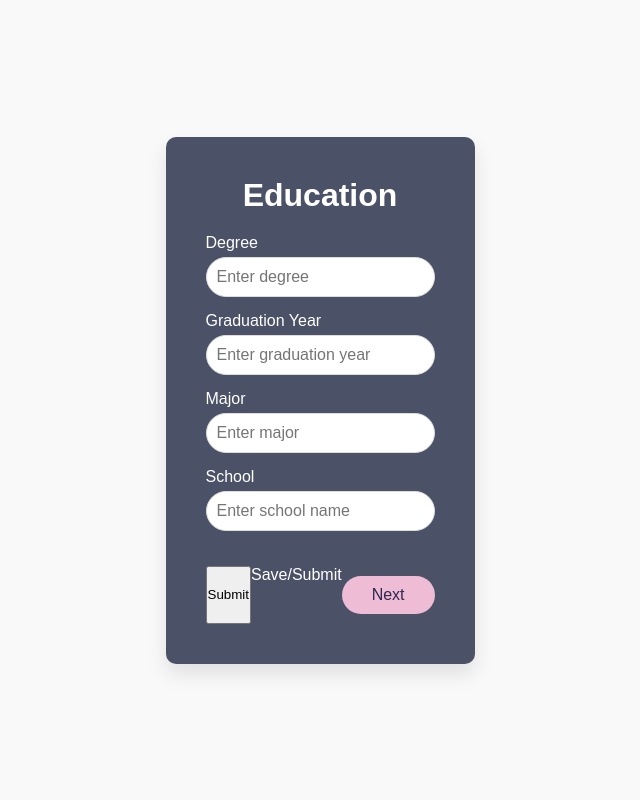
After one commit to AdamWittmann/DatingApp, a Flask app: page /enterEducation in a window 1280 px wide. The commit adds this page. Shown: the whole page, without its empty margins (320-960 px from the left). Run offline with Flask 3, Linux system fonts and the light colour scheme; parts of the project's set-up code (start-up, migrations or seed data) failed here and were passed over.

Commit message:
Enter Occupation, Enter Education, Physical Features, Complete profile functionality, queries, javascript

```diff
--- a/project/app.py
+++ b/project/app.py
@@ -1,5 +1,5 @@
 """app.py: render and route to webpages"""
-from flask import request, render_template, redirect, url_for
+from flask import request, render_template, redirect, url_for,jsonify
 from sqlalchemy import insert, text, select
 
 from db.server import app
@@ -7,6 +7,10 @@ from db.server import db
 
 from db.schema.user import User
 from db.schema.profile import Profile
+from db.schema.education import Education
+from db.schema.profile import Profile
+from db.schema.occupation import Occupation
+from db.schema.physicalFeatures import PhysicalFeatures
 
 # create a webpage based off of the html in templates/index.html
 userEmail = None
@@ -111,6 +115,72 @@ def settings():
 
     return render_template("settings.html")
 
+#education form submit query:
+@app.route('/enterEducation', methods=['POST','GET'])
+def enterEducation():
+    if request.method == 'GET':
+        # Render the education form for GET requests
+        return render_template("enterEducation.html")
+    if request.method =='POST':
+        query  = insert(Education).values(request.form)
+        with app.app_context():
+            db.session.execute((query))
+            db.session.commit()
+        return render_template("enterEducation.html")
+
+def get_user_id_by_email():
+    user_email = session.get('userEmail')  # Retrieve from session
+    if not user_email:
+        return None
+
+    user = User.query.filter_by(Email=user_email).first()
+    if user:
+        return user.UserID  # Assuming 'UserID' is the primary key
+    return None
+
+def get_profile_id_by_user_email():
+    # Step 1: Get UserID from the User schema
+    user_id = get_user_id_by_email()
+    if not user_id:
+        return None
+
+    # Step 2: Query the Profile schema using UserID
+    profile = Profile.query.filter_by(UserID=user_id).first()
+    if profile:
+        return profile.ProfileID
+    return None
+
+@app.route('/check-profile', methods=['GET'])
+def check_profile():
+    profile_id = get_profile_id_by_user_email()  # Use the updated helper
+    if not profile_id:
+        return jsonify({'profileComplete': False, 'error': 'Profile not found'}), 404
+
+    complete = is_schema_complete(profile_id)
+    return jsonify({'profileComplete': complete})
+
+@app.route('/enterOccupation', methods=['GET', 'POST'])
+def enterOccupation():
+    # if request.method == 'GET':
+    if request.method == 'POST':
+        query = insert(Occupation).values(request.form)
+        with app.app_context():
+            db.session.execute((query))
+            db.session.commit()
+
+    return render_template("enterOccupation.html")
+@app.route('/physicalFeatures', methods=['GET','POST'])
+def physicalFeatures():
+    if request.method == 'POST':
+        query = insert(PhysicalFeatures).values(request.form)
+        with app.app_context():
+            db.session.execute((query))
+            db.session.commit()
+    return render_template("physicalFeatures.html")
+
+
+
+    return jsonify({'message': 'Physical features saved successfully!'})
 if __name__ == "__main__":
     # debug refreshes your application with your new changes every time you save
     app.run(debug=True)
--- a/project/db/schema/education.py
+++ b/project/db/schema/education.py
@@ -4,7 +4,7 @@ from db.server import db
 class Education(db.Model):
     __tablename__ = 'Education'
     EducationID = db.Column(db.Integer, primary_key=True, autoincrement=True)
-    ProfileID = db.Column(db.Integer)
+    ProfileID = db.Column(db.Integer,db.ForeignKey('profile.profileID'))
     Degree = db.Column(db.String(30))
     Major = db.Column(db.String(30))
     GraduationYear = db.Column(db.String(4))
--- a/project/db/schema/likes.py
+++ b/project/db/schema/likes.py
@@ -4,7 +4,7 @@ from db.server import db
 class Likes(db.Model):
     __tablename__ = 'Likes'
     LikeID = db.Column(db.Integer, primary_key=True, autoincrement=True)
-    UserID = db.Column(db.Integer)
+    UserID = db.Column(db.Integer, db.ForeignKey('user.UserID'))
     LikedUserID = db.Column(db.Integer)
     DateLiked = db.Column(db.String(8))
 
--- a/project/db/schema/occupation.py
+++ b/project/db/schema/occupation.py
@@ -4,7 +4,7 @@ from db.server import db
 class Occupation(db.Model):
     __tablename__ = 'Occupation'
     OccupationID = db.Column(db.Integer, primary_key=True, autoincrement=True)
-    ProfileID = db.Column(db.Integer)
+    ProfileID = db.Column(db.Integer, db.ForeignKey('profile.ProfileID'))
     Job = db.Column(db.String(25))
     Salary = db.Column(db.Integer)
 
--- a/project/db/schema/physicalFeatures.py
+++ b/project/db/schema/physicalFeatures.py
@@ -4,7 +4,7 @@ from db.server import db
 class PhysicalFeatures(db.Model):
     __tablename__ = 'PhysicalFeatures'
     FeatureID = db.Column(db.Integer, primary_key=True, autoincrement=True)
-    ProfileID = db.Column(db.Integer)
+    ProfileID = db.Column(db.Integer,db.ForeignKey('profile.ProfileID'))
     HairColor = db.Column(db.String(20))
     Height = db.Column(db.Integer)
     Weight = db.Column(db.Integer)
--- a/project/db/schema/profile.py
+++ b/project/db/schema/profile.py
@@ -4,7 +4,7 @@ from db.server import db
 class Profile(db.Model):
     __tablename__ = 'Profile'
     ProfileID = db.Column(db.Integer, primary_key=True, autoincrement=True)
-    UserID = db.Column(db.Integer)
+    UserID = db.Column(db.Integer, db.ForeignKey('User.UserID'))
     Gender = db.Column(db.String(255))
     Age = db.Column(db.Integer)
     Religion = db.Column(db.String(255))
--- /dev/null
+++ b/project/static/css/educationOccupation.css
@@ -0,0 +1,99 @@
+* {
+    margin: 0;
+    padding: 0;
+    box-sizing: border-box;
+    font-family: Arial, sans-serif;
+}
+
+a {
+    color: #2E294E;
+    text-decoration: none;
+    text-align: left;
+    display: block;
+}
+
+a:hover {
+    color: #BE97C6;
+}
+
+/* Body Styling */
+body {
+    font-family: Arial, sans-serif;
+    display: flex;
+    justify-content: center;
+    align-items: center;
+    min-height: 100vh;
+    background-color: #f9f9f9;
+}
+
+/* Form Container */
+.container {
+    text-align: center;
+    padding: 40px;
+    max-width: 400px;
+    background-color: #4B5267;
+    color: white;
+    border-radius: 10px;
+    box-shadow: 0px 10px 20px rgba(0, 0, 0, 0.1);
+}
+
+/* Form Header */
+.container h1 {
+    font-size: 2rem;
+    color: #ffffff;
+    margin-bottom: 20px;
+}
+
+/* Labels */
+.container label {
+    display: block;
+    font-size: 1rem;
+    color: #ffffff;
+    margin-bottom: 5px;
+    text-align: left;
+}
+
+/* Input Fields */
+.container input[type="text"],
+.container input[type="number"] {
+    background-color: #fff;
+    width: 100%;
+    padding: 10px;
+    margin-bottom: 15px;
+    font-size: 1rem;
+    color: grey;
+    border: 1px solid #ddd;
+    border-radius: 20px;
+}
+
+.container input[type="text"]:focus,
+.container input[type="number"]:focus {
+    outline: none;
+    border-color: #EFBCD5;
+    color: #2E294E;
+    /* Changes text color on focus */
+}
+
+/* Button Styling */
+.button-group {
+    display: flex;
+    justify-content: space-between;
+    margin-top: 20px;
+}
+
+button {
+    width: 48%;
+    padding: 10px;
+    background-color: #EFBCD5;
+    color: #2E294E;
+    border: none;
+    border-radius: 20px;
+    font-size: 1rem;
+    cursor: pointer;
+    transition: background 0.3s;
+    margin: 10px 0;
+}
+
+button:hover {
+    background-color: #BE97C6;
+}
--- /dev/null
+++ b/project/templates/enterEducation.html
@@ -0,0 +1,50 @@
+<!DOCTYPE html>
+<html lang="en">
+
+<head>
+    <meta charset="UTF-8">
+    <meta name="viewport" content="width=device-width, initial-scale=1.0">
+    <title>Enter Education</title>
+    <link rel="stylesheet" href="../static/css/educationOccupation.css">
+</head>
+
+<body>
+    <div class="container">
+        <h1>Education</h1>
+
+        <form id="educationForm" method="POST">
+            <div class="form-group">
+                <label for="degree">Degree</label>
+                <input type="text" id="degree" name="Degree" placeholder="Enter degree">
+            </div>
+
+            <div class="form-group">
+                <label for="graduationYear">Graduation Year</label>
+                <input type="number" id="graduationYear" name="GraduationYear" placeholder="Enter graduation year">
+            </div>
+
+            <div class="form-group">
+                <label for="major">Major</label>
+                <input type="text" id="major" name="Major" placeholder="Enter major">
+            </div>
+
+            <div class="form-group">
+                <label for="school">School</label>
+                <input type="text" id="school" name="School" placeholder="Enter school name">
+            </div>
+
+            <div class="button-group">
+                <input type="submit">Save/Submit</button>
+                <button type="button" onclick="goToNext()">Next</button>
+            </div>
+        </form>
+    </div>
+    <script>
+        function goToNext() {
+            // Redirect to the next form or section
+            window.location.href = '/enterOccupation';
+        }
+    </script>
+</body>
+
+</html>
```
Also changed, not shown: project/static/css/physicalFeatures.css (added, +99 -0 lines), project/templates/enterOccupation.html (added, +40 -0 lines), project/templates/filtr.html (+19 -0 lines), project/templates/physicalFeatures.html (added, +48 -0 lines), project/templates/profile.html (+19 -0 lines).
